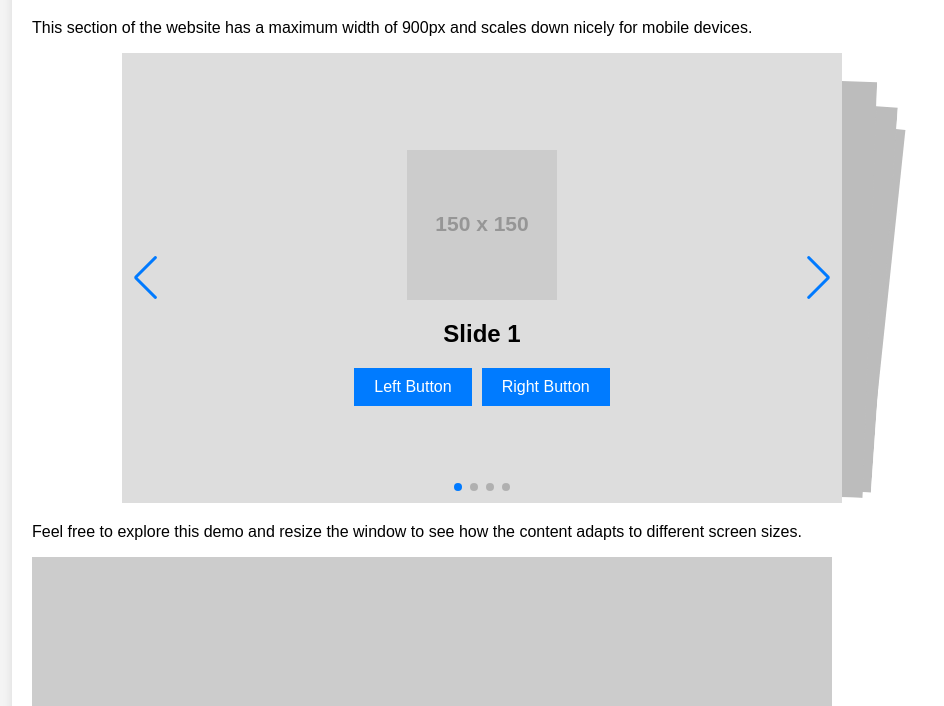
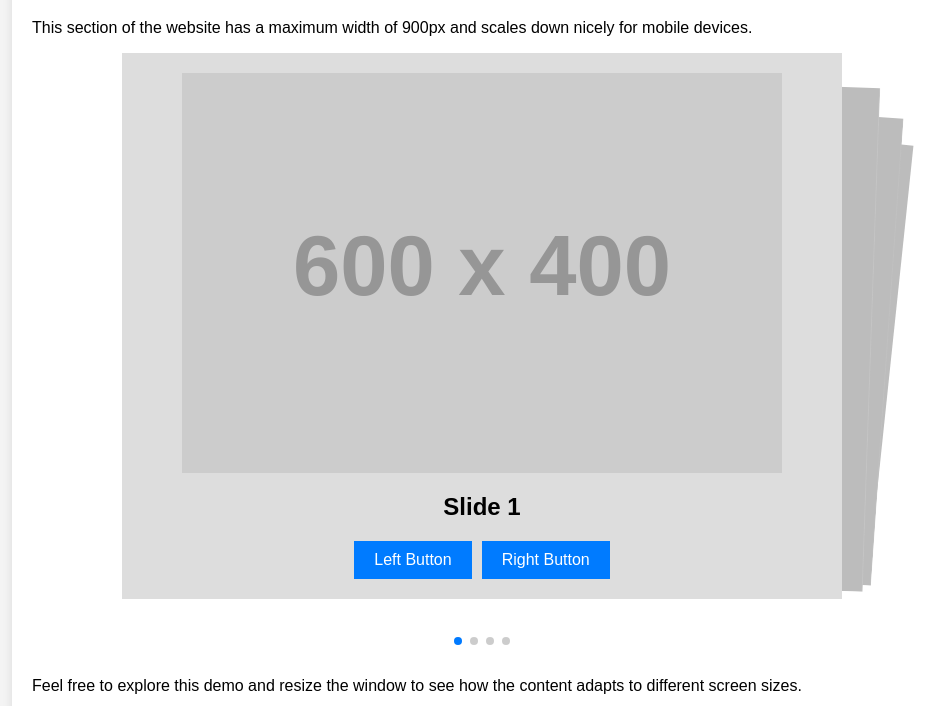
Before and after one commit to chrismeisner/swiper, a website: page index.html in a window 1280 px wide. Shown: the part 81-787 px from the top of the page, without its empty margins (158-1102 px from the left). Drawn offline with nearby package versions, Linux system fonts and the light colour scheme; placeholder pictures from the web are drawn by us.

Commit message:
fix: enable clickable swiper pagination, move pagination 40px lower, and hide navigation arrows.

```diff
--- a/index.html
+++ b/index.html
@@ -32,7 +32,6 @@
 	/* Swiper styling */
 	.swiper {
 	  width: 80%;
-	  height: 450px;
 	  margin: 0 auto 20px auto;
 	}
 
@@ -44,13 +43,17 @@
 	  align-items: center;
 	  font-size: 24px;
 	  font-weight: bold;
+	  padding: 20px;
+	  box-sizing: border-box;
 	}
 
 	/* Style for the image on each slide */
 	.slide-image {
-	  width: 150px;
-	  height: 150px;
-	  object-fit: cover;
+	  max-width: 100%;
+	  max-height: 400px;
+	  width: auto;
+	  height: auto;
+	  object-fit: contain;
 	  margin-bottom: 20px;
 	}
 
@@ -72,11 +75,23 @@
 	}
 
 	.button.selected {
-	  background-color: #28a745;
+	  background-color: #0056b3;
 	}
 
 	.button:hover {
 	  background-color: #0056b3;
+	}
+
+	/* Style for swiper pagination */
+	.swiper-pagination {
+	  position: relative;
+	  margin-top: 40px; /* Move pagination down by 40px */
+	}
+
+	/* Hide navigation buttons */
+	.swiper-button-next,
+	.swiper-button-prev {
+	  display: none;
 	}
 
 	/* Media queries for better mobile responsiveness */
@@ -87,17 +102,13 @@
 	}
 
 	@media (max-width: 600px) {
-	  .swiper {
-		height: 350px;
-	  }
-
 	  .swiper-slide {
 		font-size: 18px;
 	  }
 
 	  .slide-image {
-		width: 120px;
-		height: 120px;
+		max-width: 100%;
+		max-height: 300px;
 	  }
 
 	  .button {
@@ -116,7 +127,7 @@
 	<div class="swiper">
 	  <div class="swiper-wrapper">
 		<div class="swiper-slide" data-selected="">
-		  <img src="https://via.placeholder.com/150" alt="Slide 1 Image" class="slide-image" />
+		  <img src="https://via.placeholder.com/600x400" alt="Slide 1 Image" class="slide-image" />
 		  Slide 1
 		  <div class="button-container">
 			<button class="button" data-slide="0" data-button="left">Left Button</button>
@@ -124,7 +135,7 @@
 		  </div>
 		</div>
 		<div class="swiper-slide" data-selected="">
-		  <img src="https://via.placeholder.com/150" alt="Slide 2 Image" class="slide-image" />
+		  <img src="https://via.placeholder.com/600x400" alt="Slide 2 Image" class="slide-image" />
 		  Slide 2
 		  <div class="button-container">
 			<button class="button" data-slide="1" data-button="left">Left Button</button>
@@ -132,7 +143,7 @@
 		  </div>
 		</div>
 		<div class="swiper-slide" data-selected="">
-		  <img src="https://via.placeholder.com/150" alt="Slide 3 Image" class="slide-image" />
+		  <img src="https://via.placeholder.com/600x400" alt="Slide 3 Image" class="slide-image" />
 		  Slide 3
 		  <div class="button-container">
 			<button class="button" data-slide="2" data-button="left">Left Button</button>
@@ -140,7 +151,7 @@
 		  </div>
 		</div>
 		<div class="swiper-slide" data-selected="">
-		  <img src="https://via.placeholder.com/150" alt="Slide 4 Image" class="slide-image" />
+		  <img src="https://via.placeholder.com/600x400" alt="Slide 4 Image" class="slide-image" />
 		  Slide 4
 		  <div class="button-container">
 			<button class="button" data-slide="3" data-button="left">Left Button</button>
@@ -150,12 +161,9 @@
 	  </div>
 
 	  <div class="swiper-pagination"></div>
-	  <div class="swiper-button-next"></div>
-	  <div class="swiper-button-prev"></div>
 	</div>
 
 	<p>Feel free to explore this demo and resize the window to see how the content adapts to different screen sizes.</p>
-	<img src="https://via.placeholder.com/800x400" alt="Sample Image" />
   </div>
 
   <script src="https://cdn.jsdelivr.net/npm/swiper@10/swiper-bundle.min.js"></script>
@@ -170,11 +178,7 @@
 	  },
 	  pagination: {
 		el: '.swiper-pagination',
-		clickable: true,
-	  },
-	  navigation: {
-		nextEl: '.swiper-button-next',
-		prevEl: '.swiper-button-prev',
+		clickable: true, // Enable pagination to be clickable
 	  },
 	  keyboard: {
 		enabled: true,
```
